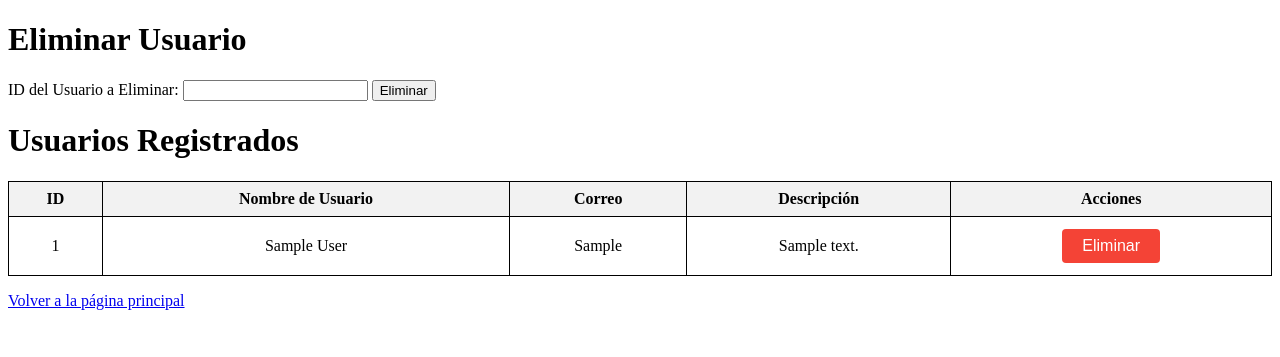
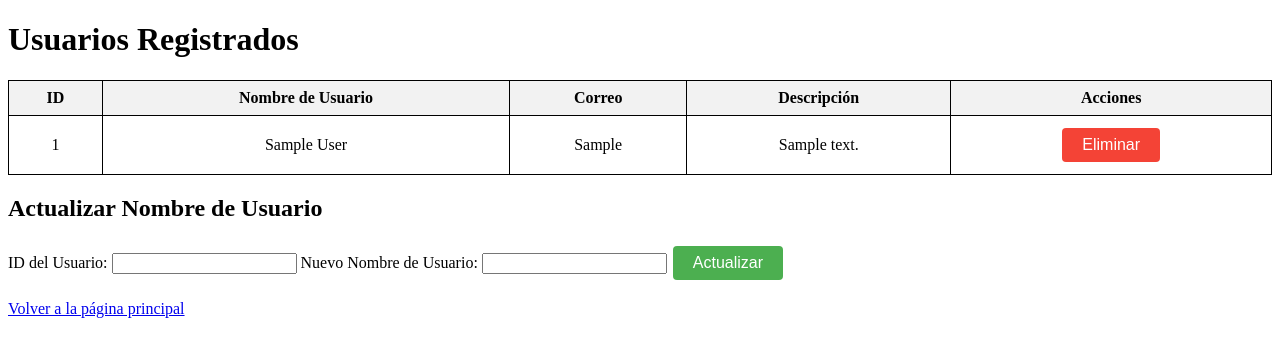
Before and after one commit to Elias14AR/WEB1, a PHP site: page /read.php in a window 1280 px wide. Shown: the part 54-411 px from the top of the page. Run offline with PHP 8.4, Linux system fonts and the light colour scheme; tables that the repository leaves empty hold one stand-in row (values such as "Sample post"); data that the repository does not hold is empty.

Commit message:
9no commit
UPDATE

```diff
--- a/pfweb1/asp.css
+++ b/pfweb1/asp.css
@@ -25,7 +25,7 @@
 }
 
 .bl{
-    color: rgb(255, 222, 7);
+    color: rgb(114, 133, 255);
    font-family: "xd";
    text-align: center;
    font-size: medium;
--- a/pfweb1/conexion.php
+++ b/pfweb1/conexion.php
@@ -11,8 +11,8 @@ $conexion = new mysqli($host_db, $user_db, $pass_db, $db_name);
 if ($conexion->connect_error) {
     die("La conexión falló: " . $conexion->connect_error);
 } else {
-    // Si no estamos en el archivo read.php, mostrar el mensaje
-    if ($archivo_actual !== "read.php") {
+    // Si no estamos en los archivos específicos, mostrar el mensaje
+    if ($archivo_actual !== "read.php" && $archivo_actual !== "login.php" && $archivo_actual !== "update.php" && $archivo_actual !== "enviar_registro.php") {
         echo "Conexión realizada con éxito";
     }
 }
--- a/pfweb1/read.php
+++ b/pfweb1/read.php
@@ -2,20 +2,13 @@
 include "conexion.php";
 mysqli_set_charset($conexion, 'utf8');
 
-// Inicializar la variable $id_usuario
-$id_usuario = "";
-
-// Verificar si se ha enviado el formulario
-if ($_SERVER["REQUEST_METHOD"] == "POST") {
-    // Obtener el ID del usuario del formulario
-    $id_usuario = $_POST['id_usuario'];
-
-    // Eliminar el usuario de la base de datos
-    $sql_delete = "DELETE FROM user WHERE id = '$id_usuario'";
-    if ($conexion->query($sql_delete) === TRUE) {
-        echo "<h2>Usuario eliminado correctamente.</h2>";
+// Función para actualizar el nombre de usuario
+function actualizarNombreUsuario($conexion, $id, $nuevoNombreUsuario) {
+    $sql = "UPDATE user SET nombre_usuario = '$nuevoNombreUsuario' WHERE id = $id";
+    if ($conexion->query($sql) === TRUE) {
+        return true;
     } else {
-        echo "Error al eliminar el usuario: " . $conexion->error;
+        return false;
     }
 }
 
@@ -80,6 +73,24 @@ $resultado = $conexion->query($sql);
         .btn-delete:hover {
             background-color: #ff6659;
         }
+        /* Estilos para el botón de actualizar */
+        .btn-update {
+            background-color: #4CAF50;
+            color: white;
+            border: none;
+            border-radius: 4px;
+            padding: 8px 20px;
+            text-align: center;
+            text-decoration: none;
+            display: inline-block;
+            font-size: 16px;
+            margin: 4px 2px;
+            cursor: pointer;
+        }
+
+        .btn-update:hover {
+            background-color: #45a049;
+        }
     </style>
 </head>
 <body>
@@ -89,15 +100,9 @@ $resultado = $conexion->query($sql);
         <a href="#">Leer Usuarios</a>
     </div>
 
-    <!-- Formulario para eliminar usuario por ID -->
-    <h1>Eliminar Usuario</h1>
-    <form action="<?php echo htmlspecialchars($_SERVER["PHP_SELF"]); ?>" method="post">
-        <label for="id_usuario">ID del Usuario a Eliminar:</label>
-        <input type="text" name="id_usuario" required>
-        <button type="submit">Eliminar</button>
-    </form>
+    <!-- Mensaje de conexión con éxito oculto -->
+    <p style="display: none;">Conexión con éxito</p>
 
-    <!-- Tabla de usuarios -->
     <h1>Usuarios Registrados</h1>
     <table>
         <thead>
@@ -118,12 +123,22 @@ $resultado = $conexion->query($sql);
                 echo "<td>" . $fila['nombre_usuario'] . "</td>";
                 echo "<td>" . $fila['correo'] . "</td>";
                 echo "<td>" . $fila['descripcion'] . "</td>";
-                echo "<td><form action='read.php' method='post'><input type='hidden' name='id_usuario' value='" . $fila['id'] . "'><button class='btn-delete' type='submit'>Eliminar</button></form></td>"; // Botón para eliminar
+                echo "<td><form action='delete.php' method='post'><input type='hidden' name='id' value='" . $fila['id'] . "'><button class='btn-delete' type='submit'>Eliminar</button></form></td>"; // Botón para eliminar
                 echo "</tr>";
             }
             ?>
         </tbody>
     </table>
+
+    <!-- Formulario para actualizar nombre de usuario -->
+    <h2>Actualizar Nombre de Usuario</h2>
+    <form action="update.php" method="post">
+        <label for="id">ID del Usuario:</label>
+        <input type="text" id="id" name="id" required>
+        <label for="nuevoNombreUsuario">Nuevo Nombre de Usuario:</label>
+        <input type="text" id="nuevoNombreUsuario" name="nuevoNombreUsuario" required>
+        <button class="btn-update" type="submit">Actualizar</button>
+    </form>
 
     <!-- Enlace para ir a index1.html -->
     <p><a href="index1.html">Volver a la página principal</a></p>
```
Also changed, not shown: pfweb1/delete.php (deleted, +0 -32 lines), pfweb1/update.php (added, +33 -0 lines).
